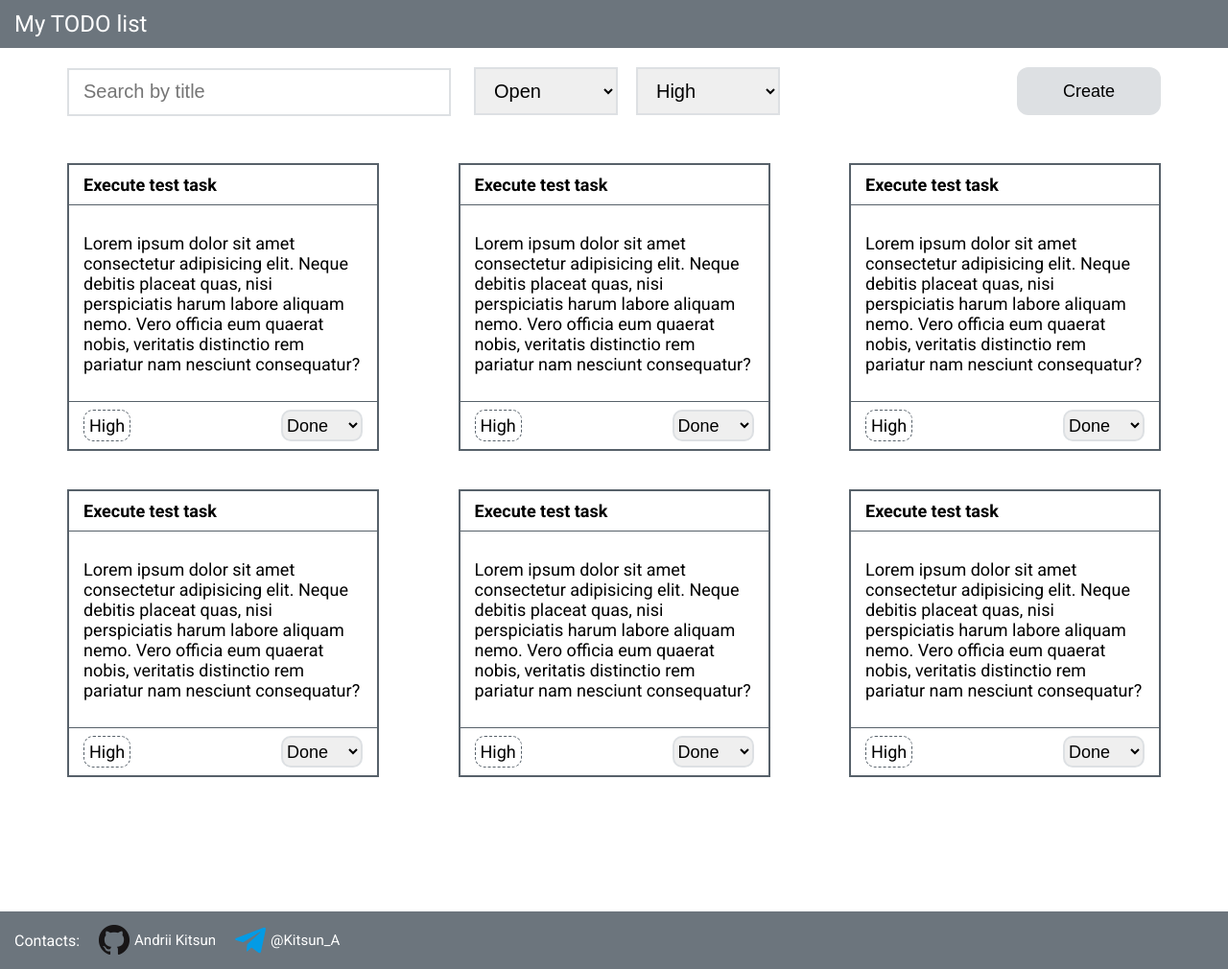
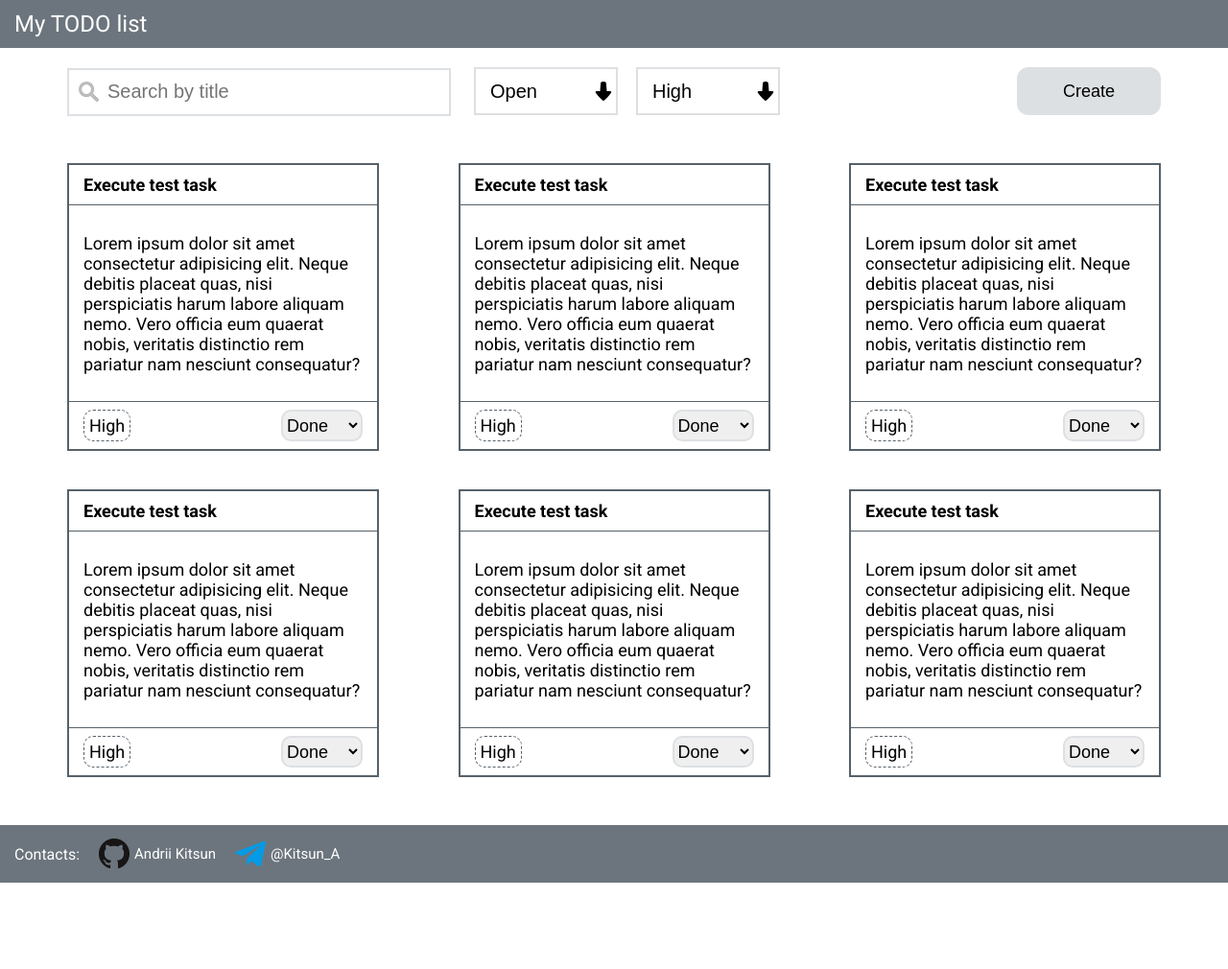
Before and after one commit to Andrii-Kitsun/todo-list, a plain HTML site: page todo-list/index.html in a window 1280 px wide. Shown: the whole page at 96% size. After the commit the page ends 920 px from the top, so only its background shows below. Drawn offline with Linux system fonts and the light colour scheme.

Commit message:
Added icons for search box and control box

```diff
--- a/todo-list/sass/style.scss
+++ b/todo-list/sass/style.scss
@@ -34,7 +34,6 @@ main {
   width: 1140px;
   max-width: 90%;
   margin: auto;
-  margin-bottom: 100px;
   .control {
     height: 50px;
     display: flex;
@@ -49,9 +48,10 @@ main {
 .filter-form {
   height: 100%;
   input {
+    background: url('../img/Searchicon.png') 10px center no-repeat;
     height: 100%;
     width: 400px;
-    padding: 0 15px;
+    padding: 0 15px 0 40px;
     font-size: 20px;
     outline: none;
     border: 2px solid $Border;
@@ -65,6 +65,8 @@ main {
     }
   }
   select {
+    appearance: none;
+    background: url('../img/Arrow.png') right center no-repeat;
     height: 100%;
     width: 150px;
     padding: 0 15px;
@@ -127,6 +129,7 @@ button {
   margin-bottom: 40px;
   &-title {
     display: block;
+    overflow: auto;
     padding: 10px 15px;
     border-bottom: 1px solid $Border-card;
   }
@@ -160,10 +163,11 @@ button {
 }
 
 footer {
+  display: flex;
+  height: 60px;
+  align-items: center;
   background-color: $Grey;
-  height: 60px;
-  display: flex;
-  align-items: center;
+  margin-top: 10px;
 }
 
 .contacts {
```
Also changed, not shown: todo-list/css/style.css, todo-list/img/Arrow.png (added), todo-list/img/Searchicon.png (added), 1 other file.
